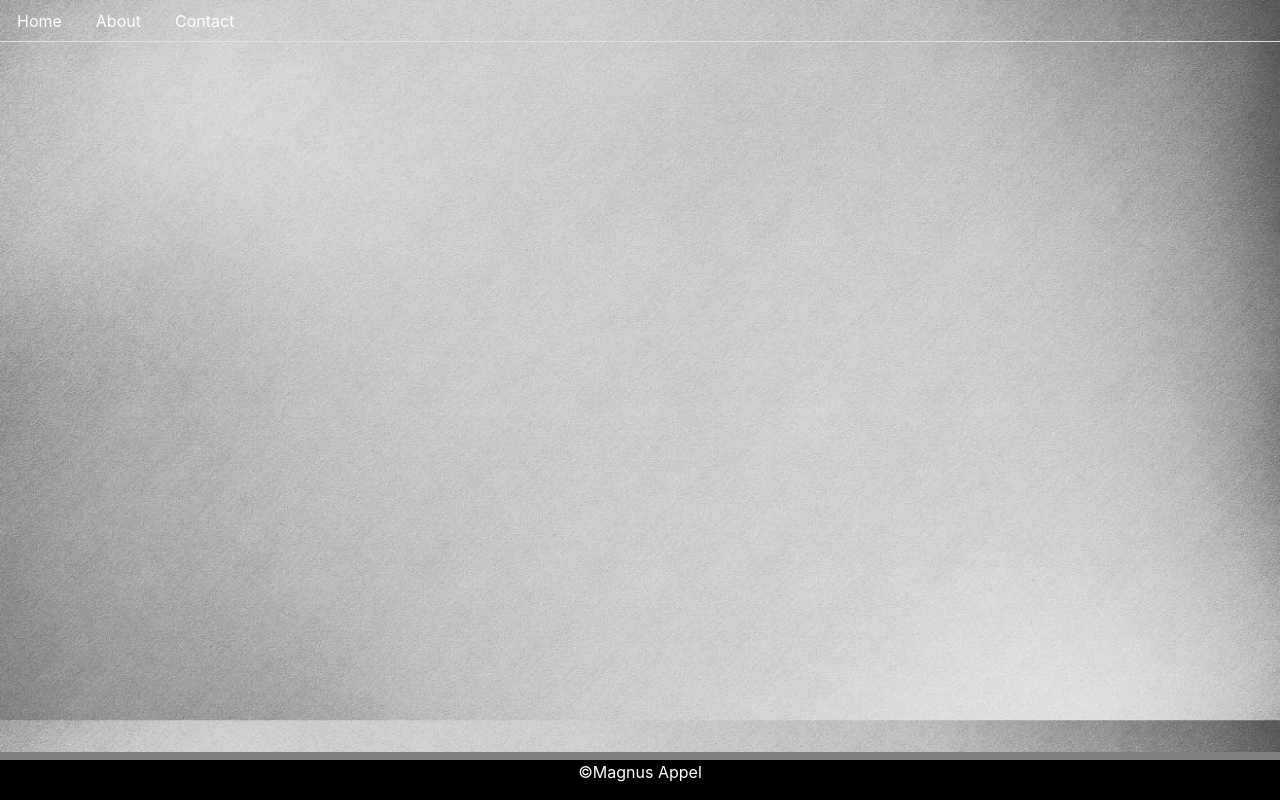
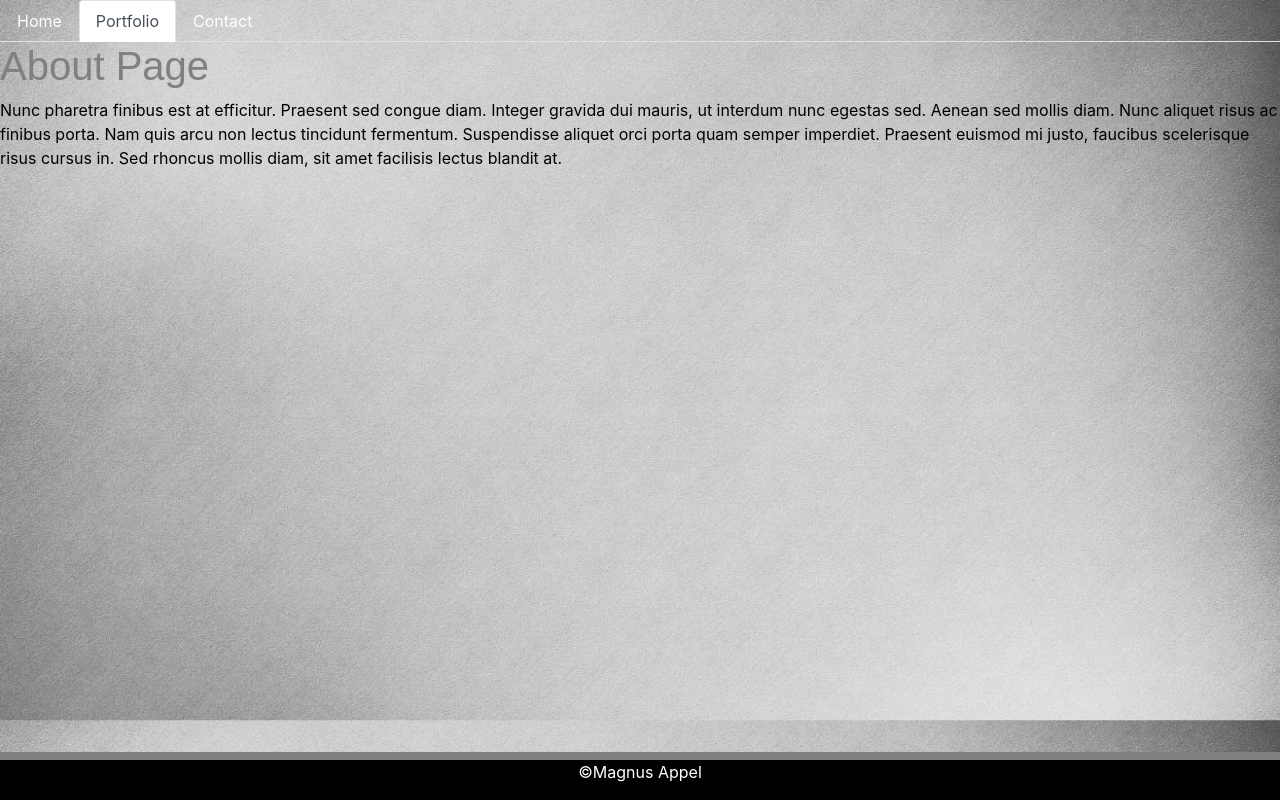
Before and after one commit to insideseanshead/portfolio-react, a React (Create React App) app: page /portfolio in a window 1280 px wide. Built offline with nearby package versions, Linux system fonts and the light colour scheme.

Commit message:
changed tabs styling

```diff
--- a/src/App.js
+++ b/src/App.js
@@ -2,7 +2,7 @@ import React from "react";
 import { BrowserRouter as Router, Route } from "react-router-dom";
 import NavTabs from "./components/NavTabs";
 import Home from "./components/pages/HomePage/Home";
-import About from "./components/pages/AboutPage/About";
+import Portfolio from "./components/pages/PortfolioPage/Portfolio";
 import Contact from "./components/pages/ContactPage/Contact";
 import Footer from "./components/footer.js"
 
@@ -13,7 +13,7 @@ function App() {
       <div>
         <NavTabs />
         <Route exact path="/" component={Home} />
-        <Route exact path="/about" component={About} />
+        <Route exact path="/portfolio" component={Portfolio} />
         <Route path="/contact" component={Contact} />
       </div>
     </Router>
--- a/src/components/NavTabs.js
+++ b/src/components/NavTabs.js
@@ -17,10 +17,10 @@ function NavTabs() {
       </li>
       <li className="nav-item">
         <Link
-          to="/about"
-          className={location.pathname === "/about" ? "nav-link active" : "nav-link"}
+          to="/portfolio"
+          className={location.pathname === "/portfolio" ? "nav-link active" : "nav-link"}
         >
-          About
+          Portfolio
         </Link>
       </li>
       <li className="nav-item">
--- a/src/components/pages/AboutPage/About.js
+++ b/src/components/pages/PortfolioPage/Portfolio.js
@@ -1,7 +1,7 @@
 import React from "react";
 import "./style.css"
 
-function About() {
+function Portfolio() {
   return (
     <div>
       <h1>About Page</h1>
@@ -16,4 +16,4 @@ function About() {
   );
 }
 
-export default About;
+export default Portfolio;
```
Also changed, not shown: src/components/pages/PortfolioPage/style.css (renamed from src/components/pages/AboutPage/style.css).
